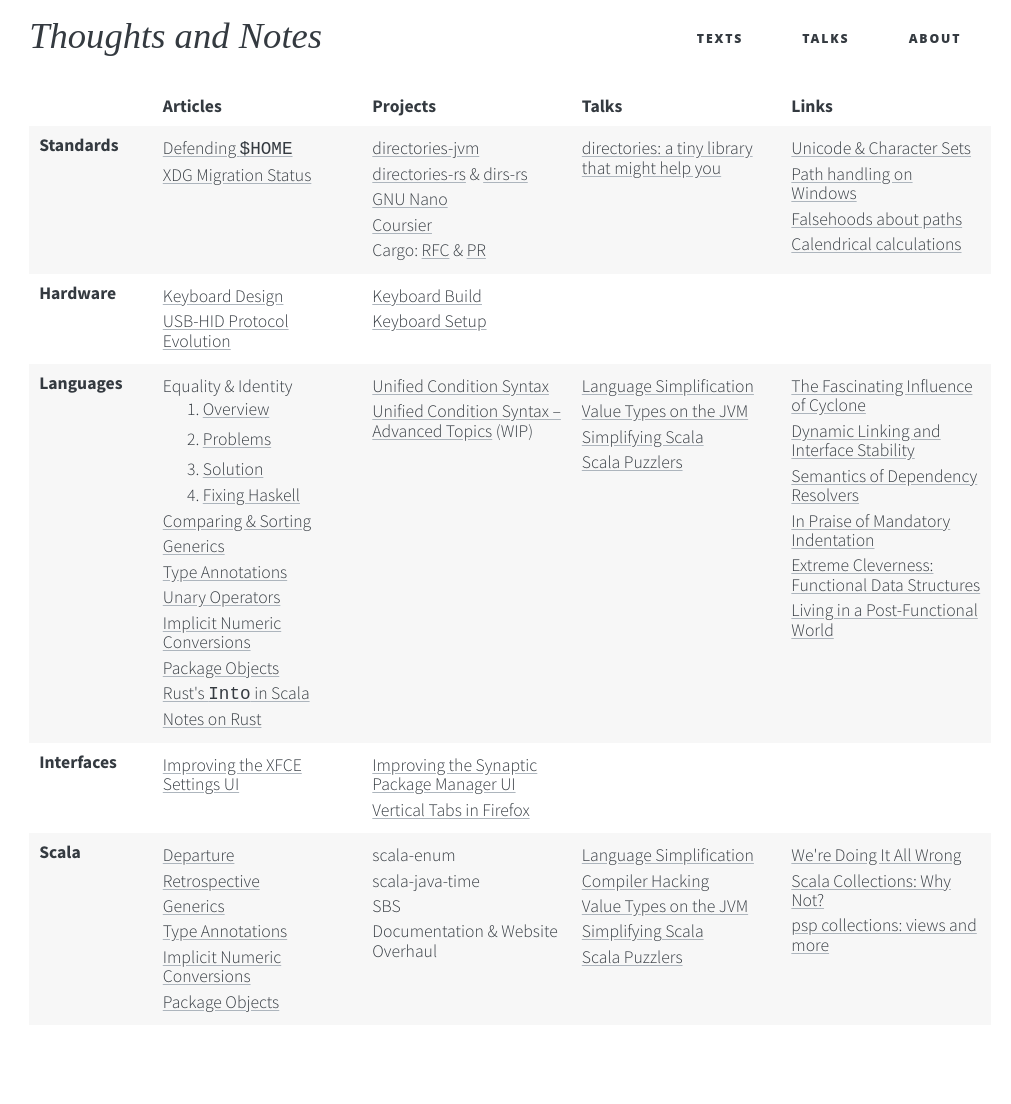
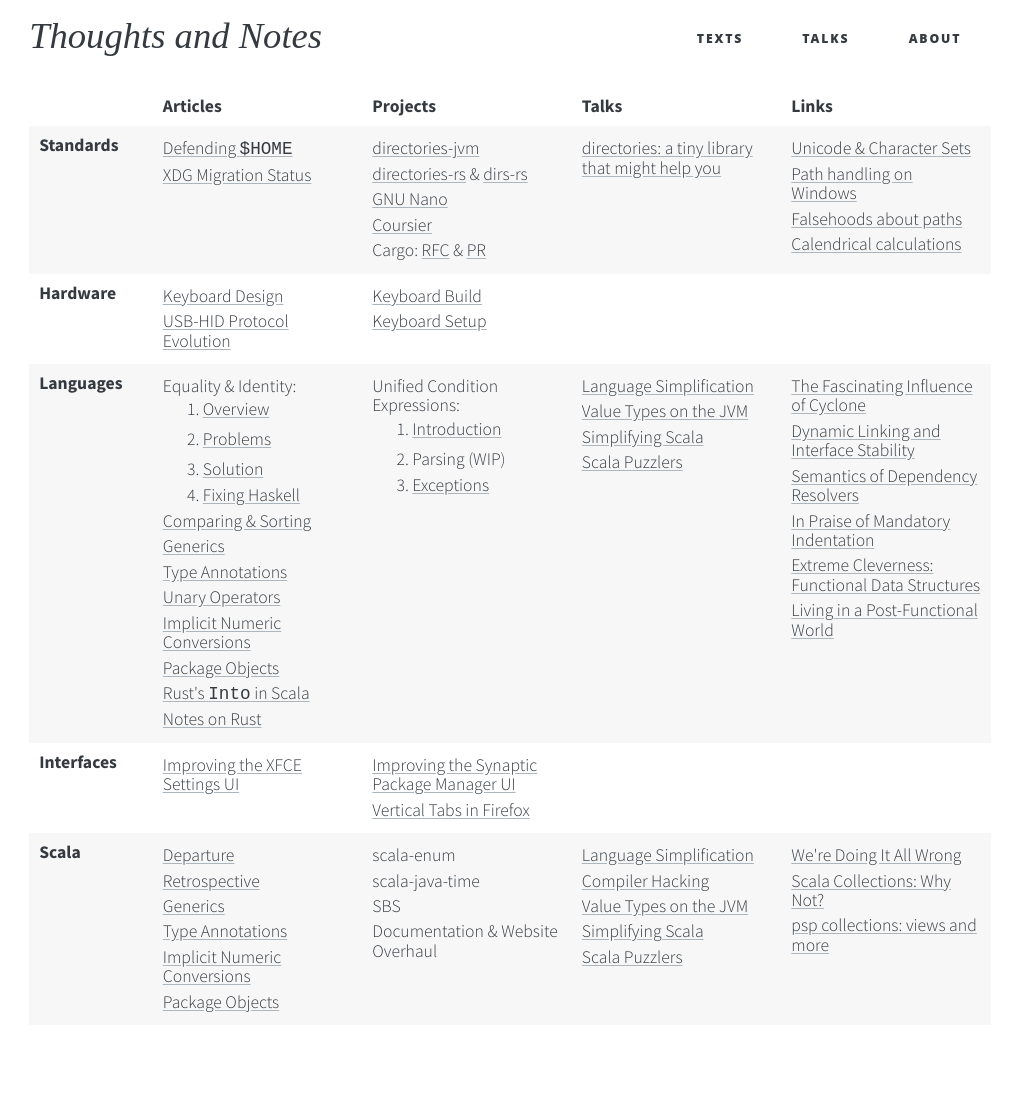
Before and after one commit to soc/soc.me, a Jekyll site: the page built from index.md, in a window 1280 px wide. Shown: the whole page, without its empty margins (130-1141 px from the left). Built offline with Jekyll 4.4.1, drawn with Linux system fonts in a browser that asks for light colours; some web fonts are replaced.

Commit message:
Rename Unified Condition Syntax to Unified Condition Expressions

```diff
--- a/index.md
+++ b/index.md
@@ -51,7 +51,7 @@
   <tr>
     <th class="table-topic">Languages</th>
     <td>
-      <div>Equality &amp; Identity
+      <div>Equality &amp; Identity:
         <ol>
           <li><a href="languages/equality-and-identity-part1">Overview</a></li>
           <li><a href="languages/equality-and-identity-part2">Problems</a></li>
@@ -69,8 +69,13 @@
       <div><a href="languages/notes-on-rust">Notes on Rust</a></div>
     </td>
     <td>
-      <div><a href="languages/unified-condition-syntax">Unified Condition Syntax</a></div>
-      <div><a href="languages/unified-condition-syntax-advanced">Unified Condition Syntax – Advanced Topics</a> (WIP)</div>
+      <div>Unified Condition Expressions:
+        <ol>
+          <li><a href="languages/unified-condition-expressions">Introduction</a></li>
+          <li>Parsing (WIP)</li>
+          <li><a href="languages/unified-condition-expressions-exceptions">Exceptions</a></li>
+        </ol>
+      </div>
     </td>
     <td>
       <div><a href="talks/scalasphere-2016">Language Simplification</a></div>
```
Also changed, not shown: _languages/unified-condition-expressions-exceptions.md (renamed from _languages/unified-condition-syntax-advanced.md, +6 -8 lines), _languages/unified-condition-expressions-parsing.md (added, +8 -0 lines), _languages/unified-condition-expressions.md (renamed from _languages/unified-condition-syntax.md, +3 -2 lines).
